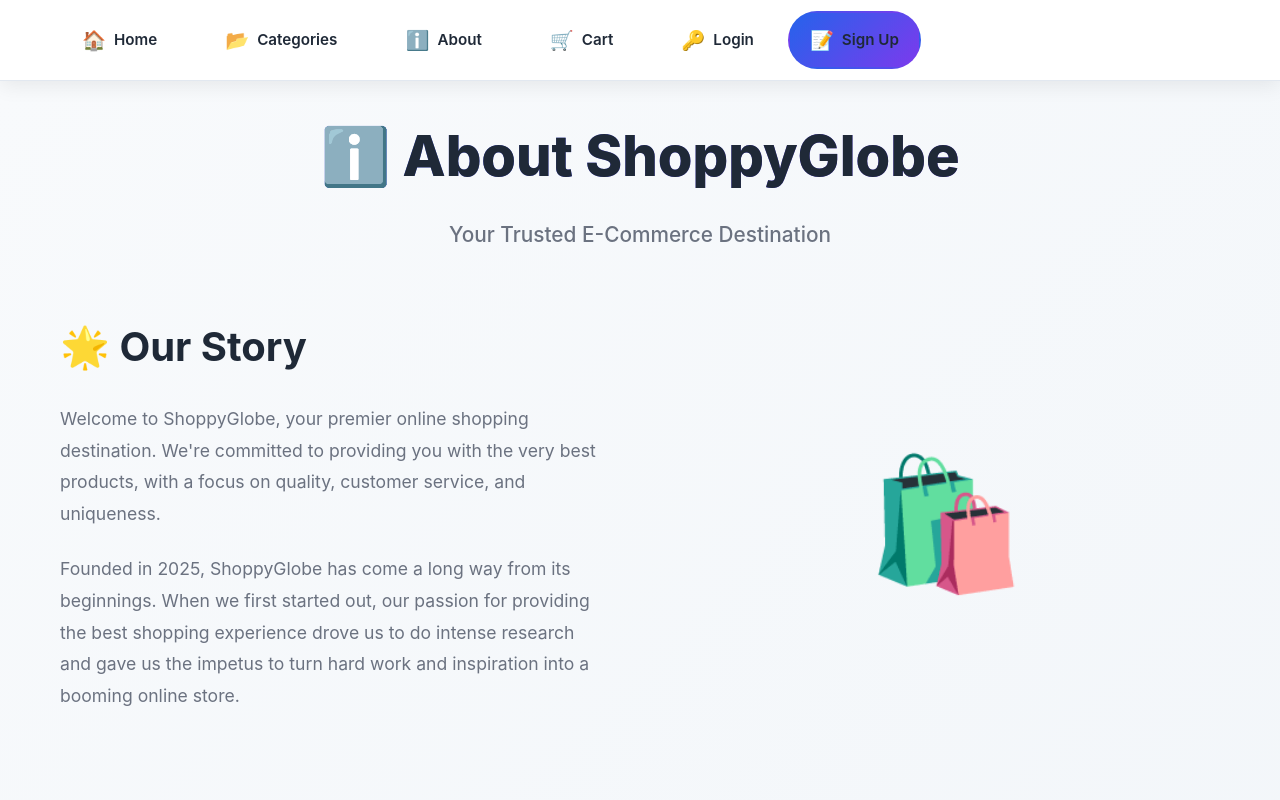
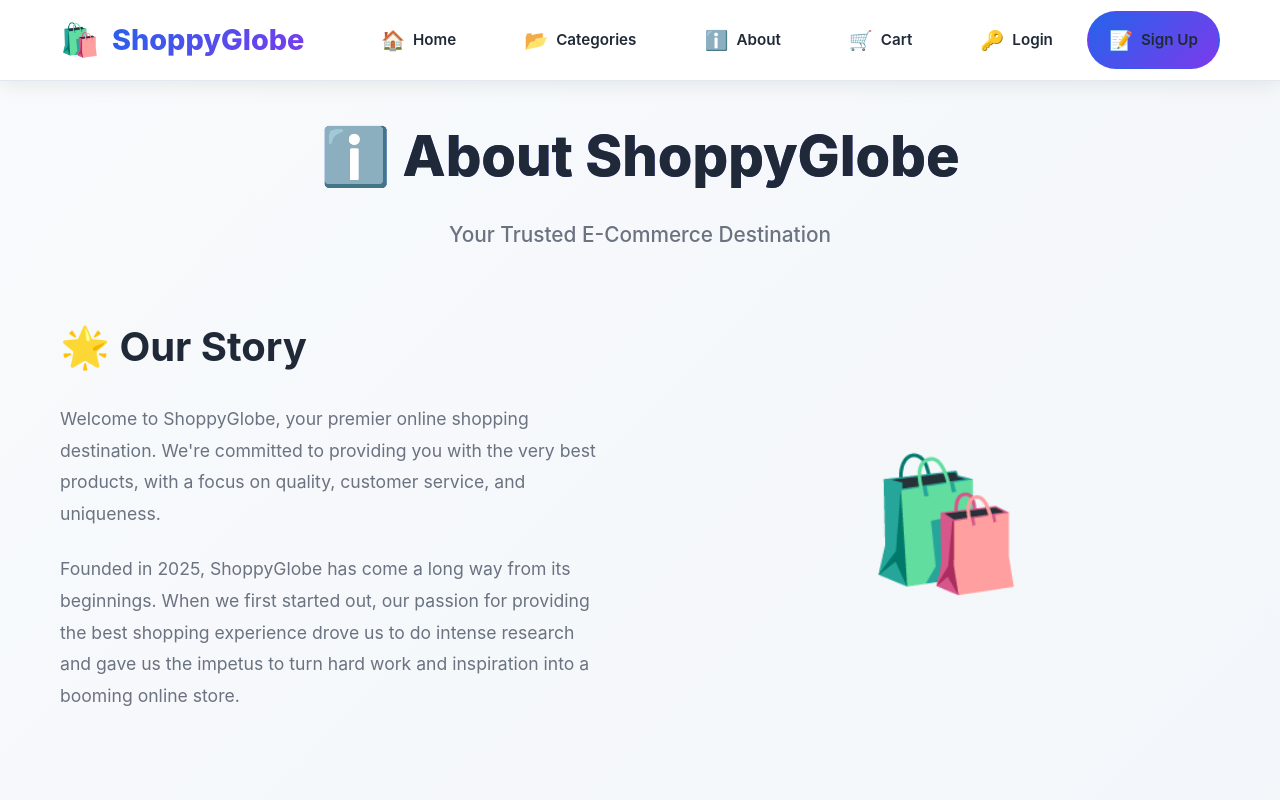
Before and after one commit to raghuwanshiayush2004/ShoppyGlobe-E-commerce, a React (Vite) app: page /about in a window 1280 px wide. Shown: the top 800 px of the page. Built offline with nearby package versions, Linux system fonts and the light colour scheme; the HTML template or start-up script is replaced by a standard one.

Commit message:
set menu open

```diff
--- a/src/components/Header/Header.jsx
+++ b/src/components/Header/Header.jsx
@@ -22,6 +22,10 @@
   return (
     <header className="header">
       <div className="container">
+        <Link to="/" className="logo" onClick={() => setIsMenuOpen(false)}>
+          <div className="logo-icon">🛍️</div>
+          <h1>ShoppyGlobe</h1>
+        </Link>
 
 
         <nav className={`nav ${isMenuOpen ? 'nav-open' : ''}`}>
```
